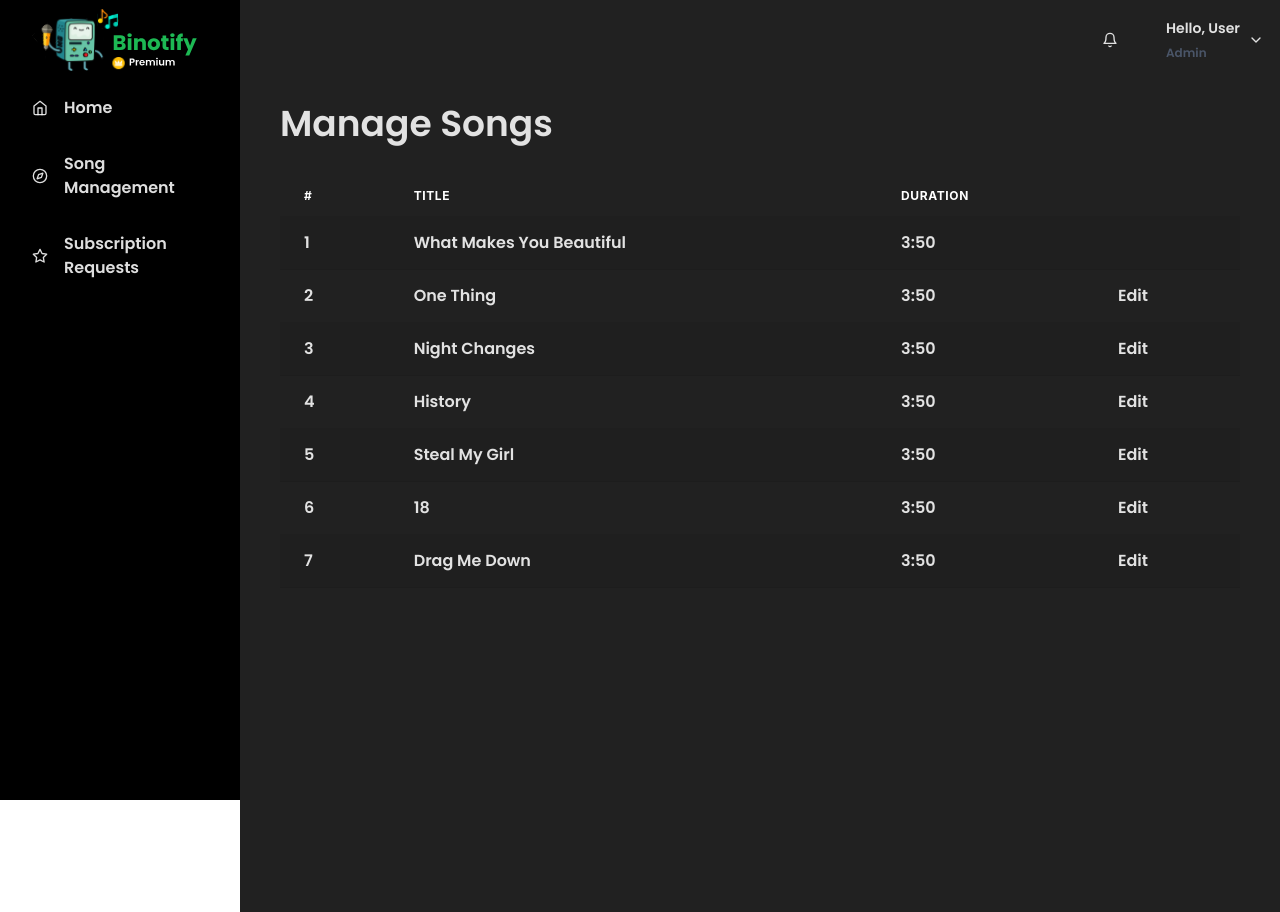
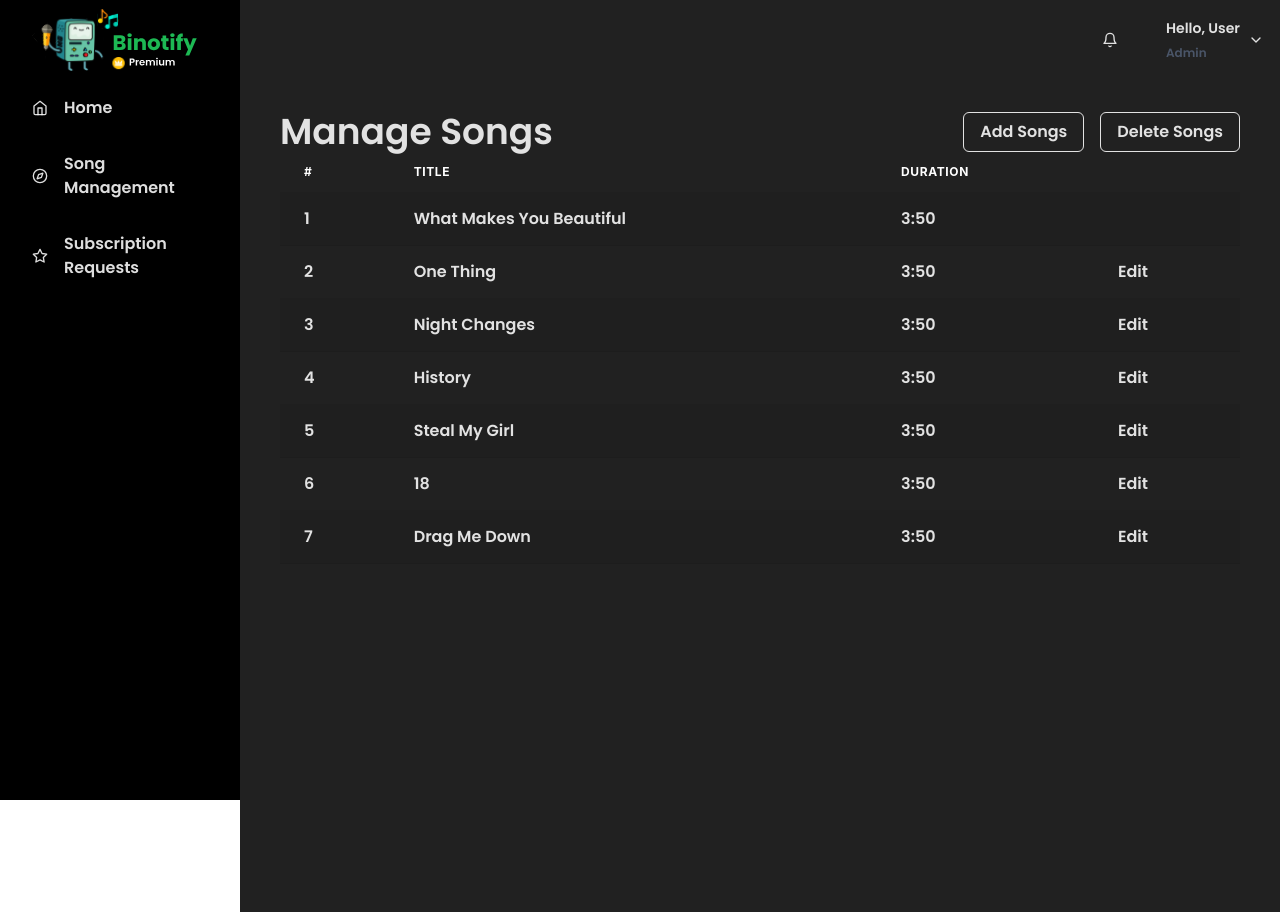
Before and after one commit to gagaspbahar/binotify-premium-app, a React (Vite) app: page /song-management in a window 1280 px wide. Built offline with nearby package versions, Linux system fonts and the light colour scheme.

Commit message:
feat: add del button

```diff
--- a/src/App.tsx
+++ b/src/App.tsx
@@ -6,6 +6,8 @@ import SongManagement from "./pages/SongManagement";
 import Subscription from "./pages/Subscription";
 import { Routes, Route, Link } from "react-router-dom";
 import { Button } from "@chakra-ui/react";
+import AddSong from "./pages/AddSong";
+import DeleteSong from "./pages/DeleteSong";
 
 function App() {
   const [count, setCount] = useState(0);
@@ -18,6 +20,8 @@ function App() {
         <Route path="/register" element={<Register />} />
         <Route path="/subscription" element={<Subscription />} />
         <Route path="/song-management" element={<SongManagement />} />
+        <Route path="/add-song" element={<AddSong />} />
+        <Route path="/delete-song" element={<DeleteSong />} />
       </Routes>
     </div>
   );
--- a/src/pages/SongManagement.tsx
+++ b/src/pages/SongManagement.tsx
@@ -1,9 +1,10 @@
-import React, {useState} from "react";
+import React, { useState } from "react";
 import Navbar from "../components/Navbar";
 import playIcon from "../assets/play-white.png";
 
 import {
-  Text, Box,
+  Text,
+  Box,
   Table,
   Thead,
   Tbody,
@@ -12,9 +13,14 @@ import {
   Th,
   Td,
   TableCaption,
-  Image, Link,
+  Image,
+  Link,
   TableContainer,
-} from '@chakra-ui/react'
+  Flex,
+  Spacer,
+  ButtonGroup,
+  Button,
+} from "@chakra-ui/react";
 
 function SongManagement() {
   const [showIcon, setShowIcon] = useState(false);
@@ -23,9 +29,36 @@ function SongManagement() {
     <>
       <Navbar children={undefined} />
       <Box minH="100vh" bg="#212121" textColor="white" ml={{ base: 0, md: 60 }}>
-        <Text fontSize="4xl" fontWeight="bold" textAlign="left" ml="10" pb="10">
-          Manage Songs
-        </Text>
+        <Flex minWidth="max-content" alignItems="center" gap="2" pr="10">
+          <Text fontSize="4xl" fontWeight="bold" textAlign="left" ml="10">
+            Manage Songs
+          </Text>
+          <Spacer />
+          <ButtonGroup gap="2">
+            <Link href="/add-song" style={{ textDecoration: "none" }}>
+              <Button
+                colorScheme="#212121"
+                variant="outline"
+                _hover={{ bg: "#1DB954", color: "black" }}
+              >
+                Add Songs
+              </Button>
+            </Link>
+            <Link href="/delete-song" style={{ textDecoration: "none" }}>
+              <Button
+                colorScheme="#212121"
+                variant="outline"
+                _hover={{
+                  bg: "#FF0052",
+                  color: "black",
+                }}
+              >
+                Delete Songs
+              </Button>
+            </Link>
+          </ButtonGroup>
+        </Flex>
+
         <TableContainer px="10">
           <Table variant="striped" colorScheme="blackAlpha">
             <Thead>
@@ -37,13 +70,15 @@ function SongManagement() {
               </Tr>
             </Thead>
             <Tbody>
-
               {/* efeknya boleh dihapus aja tar kalo artis gabisa play lagu */}
-              <Tr _hover={{bg:'#282828'}}
+              <Tr
+                _hover={{ bg: "#282828" }}
                 onMouseEnter={() => setShowIcon(true)}
                 onMouseLeave={() => setShowIcon(false)}
               >
-                <Td>{showIcon ?  <Image src={playIcon} w="18px" h="18px"/> : "1"}</Td>
+                <Td>
+                  {showIcon ? <Image src={playIcon} w="18px" h="18px" /> : "1"}
+                </Td>
                 <Td>What Makes You Beautiful</Td>
                 <Td>3:50</Td>
                 <Td>{showIcon ? "Edit" : ""}</Td>
```
